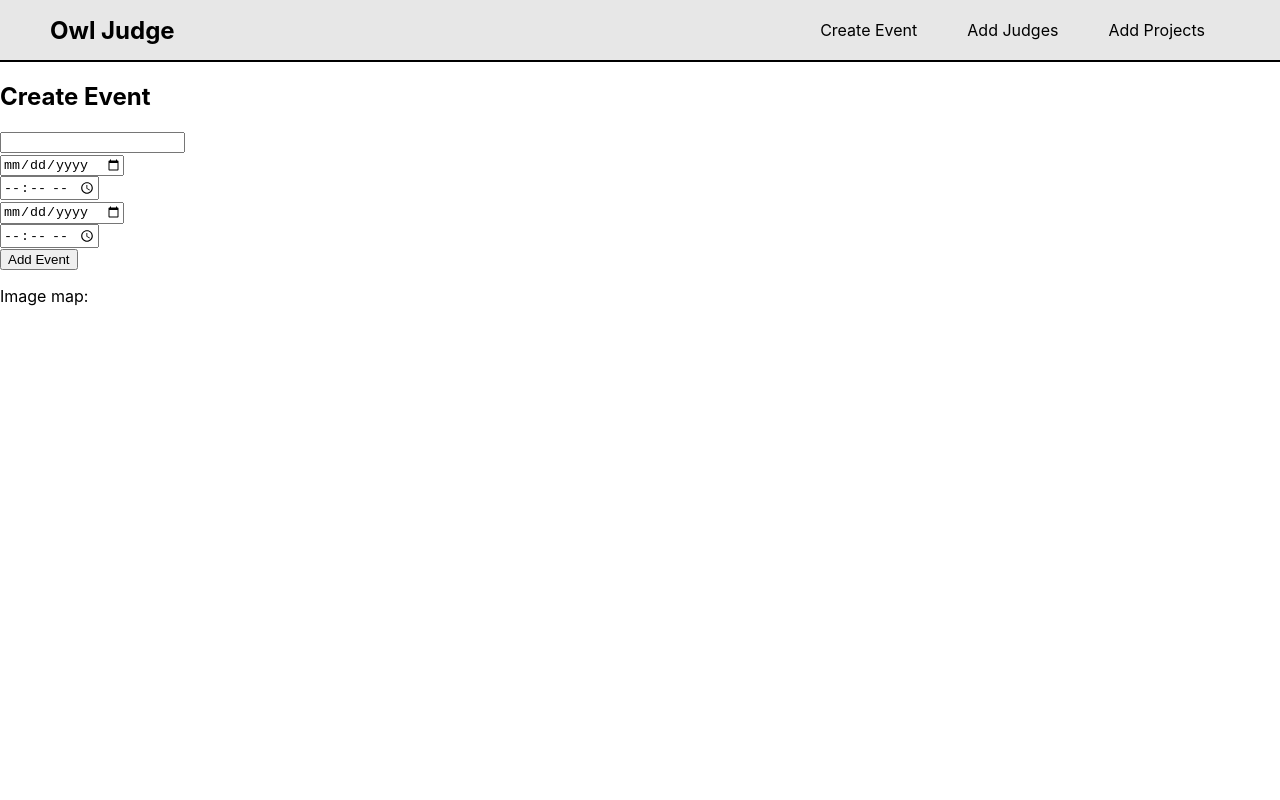
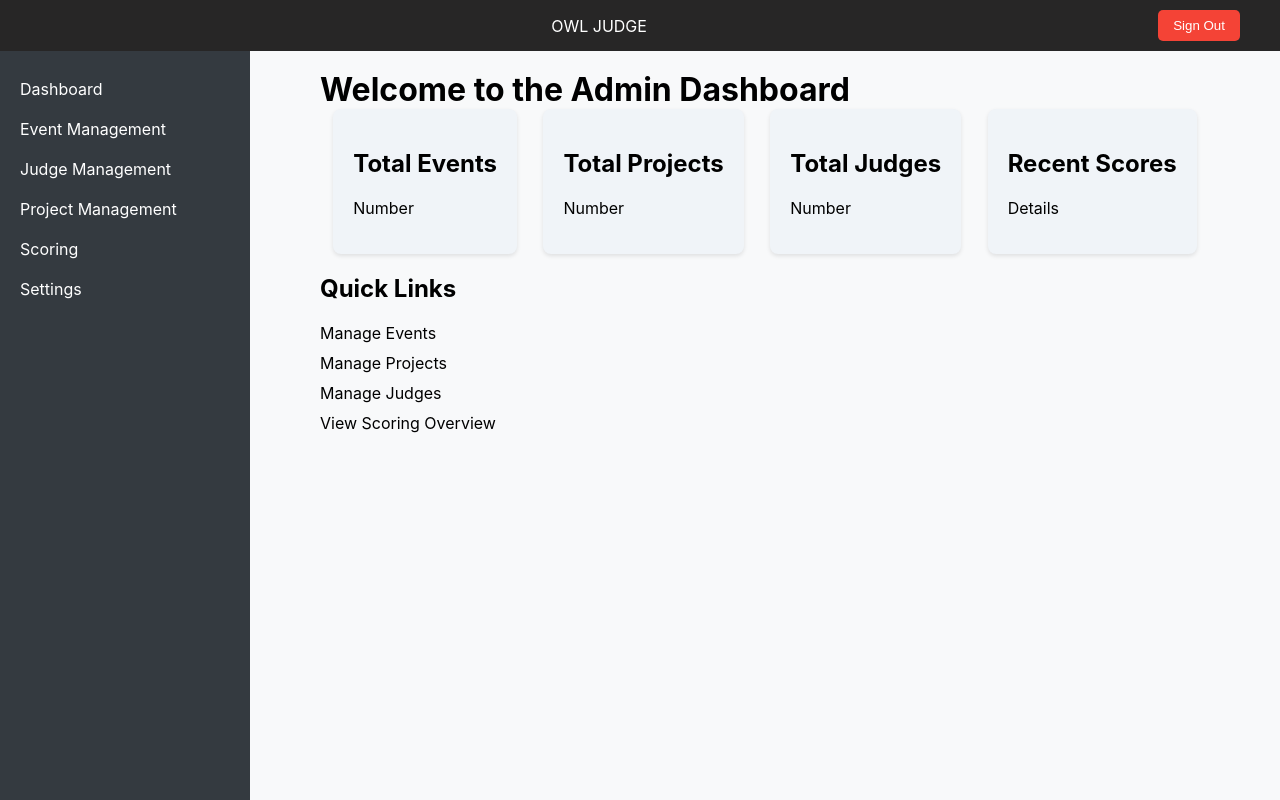
Before and after one commit to Haktan8/Owl-Judge, a React (Create React App) app in the folder owl-judge/client/: page /admin/create-event in a window 1280 px wide. Built offline with nearby package versions, Linux system fonts and the light colour scheme.

Commit message:
Emre AdminPanel UI Working

```diff
--- a/owl-judge/client/src/App.js
+++ b/owl-judge/client/src/App.js
@@ -18,7 +18,7 @@ function App() {
         <Route path="/forgot-password" element={<ForgotPassword />} />
 
         /* Admin routes */
-        <Route path="/admin" element={<AdminDashboard />}>
+          <Route path="/admin" element={<AdminDashboard />}>
           <Route path='create-event' element={<CreateEvent />} />
           <Route path='add-judges' element={<AddJudges />} />
           <Route path='add-projects' element={<AddProjects />} />
--- a/owl-judge/client/src/components/Header.css
+++ b/owl-judge/client/src/components/Header.css
@@ -2,7 +2,7 @@
     display: flex;
     justify-content: center;
     align-items: center;
-    background-color: #bdbcbc;
+    background-color: #272626;
     color: white;
     padding: 10px 20px;
     position: fixed; /* Makes the header stay at the top */
--- /dev/null
+++ b/owl-judge/client/src/components/Sidebar.css
@@ -0,0 +1,33 @@
+.sidebar {
+    position: fixed;
+    left: 0;
+    top: 0;
+    width: 250px; /* Adjust the width as per your design */
+    height: 100%;
+    background-color: #343a40; /* Dark shade for sidebar background */
+    color: #ffffff; /* Light color for text for contrast */
+    padding: 20px;
+    box-sizing: border-box;
+    overflow-y: auto; /* Allows scrolling for long lists of menu items */
+  }
+
+  .sidebar h2 {
+    color: #fff;
+    margin-top: 0;
+  }
+
+  .sidebar ul {
+    list-style: none;
+    padding: 0;
+    margin: 0;
+  }
+
+  .sidebar ul li {
+    padding: 10px 0;
+    cursor: pointer;
+    transition: background-color 0.3s ease;
+  }
+
+  .sidebar ul li:hover {
+    background-color: #495057; /* Lighter shade for hover effect */
+  }
--- a/owl-judge/client/src/components/Sidebar.jsx
+++ b/owl-judge/client/src/components/Sidebar.jsx
@@ -1,4 +1,6 @@
 import React from 'react';
+import './Sidebar.css'; // Adjust the path as needed
+
 
 const Sidebar = ({ onMenuClick }) => {
   return (
--- a/owl-judge/client/src/index.css
+++ b/owl-judge/client/src/index.css
@@ -14,7 +14,7 @@ code {
 
 
 .navbar {
-  background-color: rgb(231, 231, 231);
+  background-color: rgb(56, 54, 54);
   height: 40px;
   padding: 10px;
   padding-left: 50px;
--- a/owl-judge/client/src/pages/AddJudges.jsx
+++ b/owl-judge/client/src/pages/AddJudges.jsx
@@ -1,4 +1,5 @@
 import { useState } from "react";
+import './AddJudges.css';
 
 const AddJudges = () => {
   const [judgeName, setJudgeName] = useState('')
--- a/owl-judge/client/src/pages/AddProjects.jsx
+++ b/owl-judge/client/src/pages/AddProjects.jsx
@@ -1,3 +1,4 @@
+import './AddProjects.css';
 const AddProjects = () => {
   return (
     <div className="add-project-container">
--- a/owl-judge/client/src/pages/AddScoring.jsx
+++ b/owl-judge/client/src/pages/AddScoring.jsx
@@ -1,5 +1,5 @@
 import React, { useState } from 'react';
-import './AddScoring.css'; // Ensure you create and import CSS for styling
+import './AddScoring.css';
 
 const AddScoring = ({ onAddScoringCriteria }) => {
   const [name, setName] = useState('');
--- /dev/null
+++ b/owl-judge/client/src/pages/AdminDashboard.css
@@ -0,0 +1,43 @@
+.admin-dashboard {
+    display: flex;
+    flex-direction: column;
+    min-height: 100vh;
+  }
+
+
+
+  /* Dynamic content area */
+  .dashboard-content {
+    margin-left: 250px; /* This should match the sidebar width */
+    flex-grow: 1;
+    padding: 20px;
+    background-color: #f8f9fa; /* Light background color for contrast */
+  }
+
+  /* Adjustments for better mobile responsiveness */
+  @media (max-width: 768px) {
+    .sidebar {
+      width: 100%;
+      height: auto;
+      position: relative;
+    }
+
+    .dashboard-content {
+      margin-left: 0;
+    }
+  }
+
+  /* Additional styles for menu items in the sidebar for better interaction */
+  .sidebar ul {
+    list-style-type: none;
+    padding: 0;
+  }
+
+  .sidebar ul li {
+    padding: 10px 0;
+    cursor: pointer;
+  }
+
+  .sidebar ul li:hover {
+    background-color: #495057; /* Slightly darker shade for hover effect */
+  }
--- a/owl-judge/client/src/pages/AdminDashboard.jsx
+++ b/owl-judge/client/src/pages/AdminDashboard.jsx
@@ -1,21 +1,49 @@
-import { Link, Outlet } from 'react-router-dom';
+import React, { useState } from 'react';
+import './AdminDashboard.css';
+import Sidebar from '../components/Sidebar';
+import Header from '../components/Header';
+import DashboardView from './AdminPages/DashboardView';
+import EventManagementView from './AdminPages/EventManagementView';
+import JudgeManagementView from './AdminPages/JudgeManagementView';
+import ProjectManagementView from './AdminPages/ProjectManagementView';
+import ScoringView from './AdminPages/ScoringView';
+import SettingsView from './AdminPages/SettingsView';
 
 const AdminDashboard = () => {
+  const [view, setView] = useState('dashboard');
+
+  const handleMenuClick = (viewName) => {
+    setView(viewName);
+  };
+
+  const renderView = () => {
+    switch (view) {
+      case 'dashboard':
+        return <DashboardView />;
+      case 'EventManagement':
+        return <EventManagementView />;
+      case 'JudgeManagement':
+        return <JudgeManagementView />;
+      case 'ProjectManagement':
+        return <ProjectManagementView />;
+      case 'Scoring':
+        return <ScoringView />;
+      case 'Settings':
+        return <SettingsView />;
+      default:
+        return <DashboardView />;
+    }
+  };
+
   return (
-    <div>
-      <nav className="navbar">
-        <div className='navbar-logo'>
-          <h1>Owl Judge</h1>
-        </div>
-        <div className="navbar-links">
-          <Link to="create-event">Create Event</Link>
-          <Link to="add-judges">Add Judges</Link>
-          <Link to="add-projects">Add Projects</Link>
-        </div>
-      </nav>
-      <Outlet />
+    <div className="admin-dashboard">
+      <Sidebar onMenuClick={handleMenuClick} />
+      <Header />
+      <div className="dashboard-content">
+        {renderView()}
+      </div>
     </div>
   );
-}
+};
 
 export default AdminDashboard;
--- a/owl-judge/client/src/pages/CreateEvent.jsx
+++ b/owl-judge/client/src/pages/CreateEvent.jsx
@@ -1,65 +1,62 @@
-import { useState, useEffect } from "react";
+import React, { useState, useEffect } from "react";
+import './CreateEvent.css'; // Ensure you have this if you're styling your component
 
 const CreateEvent = () => {
-  const [title, setTitle] = useState('')
-  const [startDate, setStartDate] = useState('')
-  const [startTime, setStartTime] = useState('')
-  const [endDate, setEndDate] = useState('')
-  const [endTime, setEndTime] = useState('')
-  const [inputError, setInputError] = useState('')
+  const [title, setTitle] = useState('');
+  const [startDate, setStartDate] = useState('');
+  const [startTime, setStartTime] = useState('');
+  const [endDate, setEndDate] = useState('');
+  const [endTime, setEndTime] = useState('');
+  const [inputError, setInputError] = useState('');
   const currentDate = new Date();
 
-  //Gets yesterday's date so it can not be selected as a start date
   const currentDateMin = () => {
     currentDate.setDate(currentDate.getDate());
     return currentDate.toISOString().split('T')[0];
-  }
-  //If start date is changed and becomes greater than end date, will make end date = start date
+  };
+
   const checkDate = (testDate) => {
-    if (startDate > endDate){
-      setEndDate(testDate)
+    if (startDate > endDate) {
+      setEndDate(testDate);
     }
-  }
-  //Ensures startDate has been changed before setting end date
+  };
+
   useEffect(() => {
     checkDate(startDate);
   }, [startDate]);
 
   const postCreateEvent = () => {
     const emptyInput = [title, startDate, startTime, endDate, endTime].some(value => value === '');
-    if (emptyInput){
-      setInputError('Not all inputs have been filled')
-      //Post
+    if (emptyInput) {
+      setInputError('Not all inputs have been filled');
+      // Post logic here
+    } else {
+      setInputError('');
     }
-    else{
-      setInputError('')
-    }
-  }
+  };
 
   return (
     <div className="create-event-container">
       <h2>Create Event</h2>
-      <input label="Title" onChange={(e) => {
-        setTitle(e.target.value)
-      }} /> <br />
-      <input label="Start Date" type="date" min={currentDateMin()} onChange={
-        (e) => setStartDate(e.target.value)
-      } /> <br />
-      <input label="Start Time" type="time" onChange={
-        (e) => setStartTime(e.target.value)
-      } /> <br />
-      {/* Sets min date to the start date so end date can not be before start date */}
-      <input label="End Date" type="date" value={endDate} min={startDate} onChange={
-        (e) => setEndDate(e.target.value)
-      }/> <br />
-      <input label="End Time" type="time" onChange={
-        (e) => setEndTime(e.target.value)
-      }/> <br />
-      <button onClick={postCreateEvent}>Add Event</button> <br />
-      <p>{inputError}</p>
-      <p>Image map:</p>
+      <label htmlFor="title">Title</label>
+      <input id="title" type="text" value={title} onChange={(e) => setTitle(e.target.value)} /><br />
+
+      <label htmlFor="start-date">Start Date</label>
+      <input id="start-date" type="date" min={currentDateMin()} value={startDate} onChange={(e) => setStartDate(e.target.value)} /><br />
+
+      <label htmlFor="start-time">Start Time</label>
+      <input id="start-time" type="time" value={startTime} onChange={(e) => setStartTime(e.target.value)} /><br />
+
+      <label htmlFor="end-date">End Date</label>
+      <input id="end-date" type="date" value={endDate} min={startDate} onChange={(e) => setEndDate(e.target.value)} /><br />
+
+      <label htmlFor="end-time">End Time</label>
+      <input id="end-time" type="time" value={endTime} onChange={(e) => setEndTime(e.target.value)} /><br />
+
+      <button onClick={postCreateEvent}>Add Event</button><br />
+      {inputError && <p className="error">{inputError}</p>}
     </div>
   );
-}
+};
 
 export default CreateEvent;
```
Also changed, not shown: owl-judge/client/src/App.jsx (+9 -9 lines).
